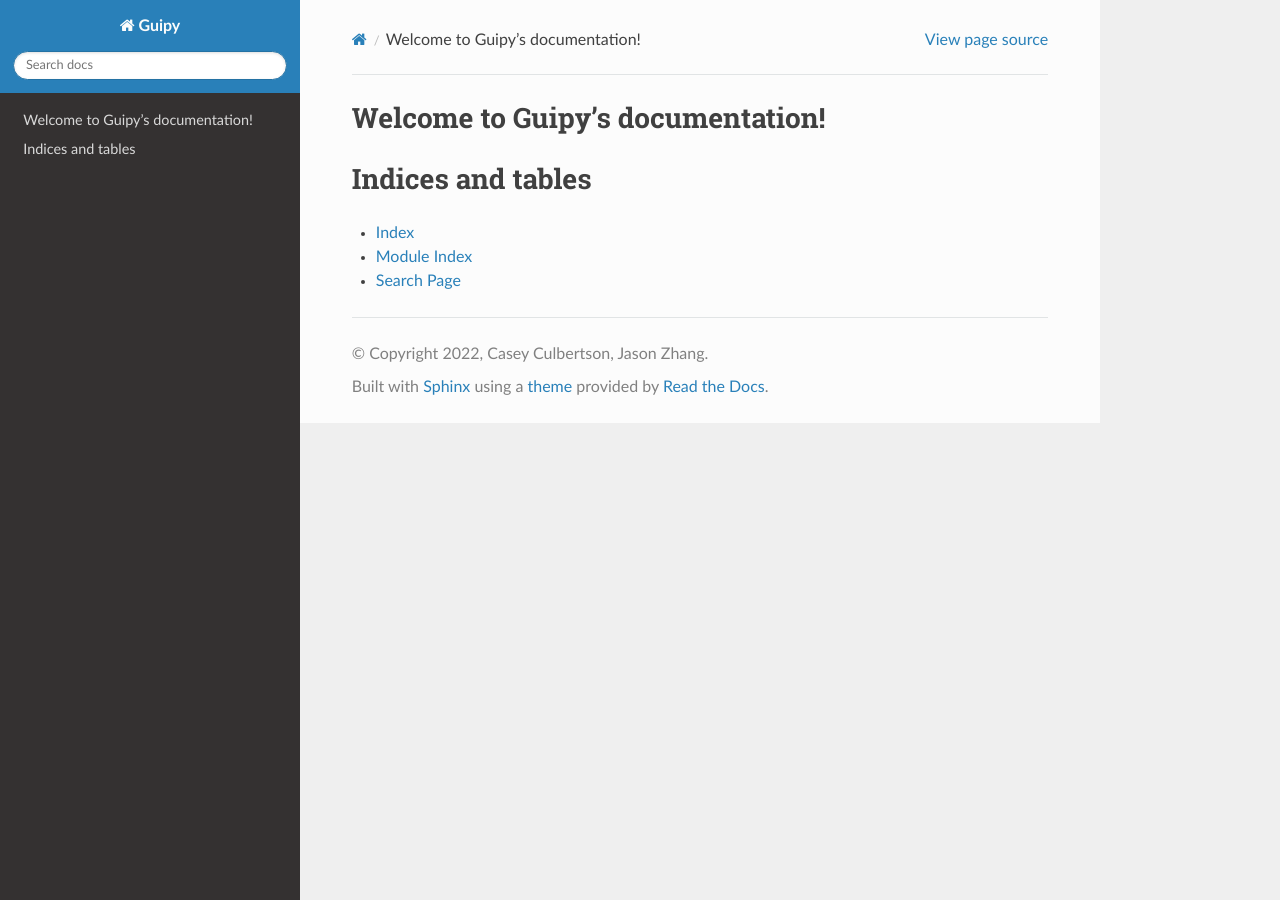
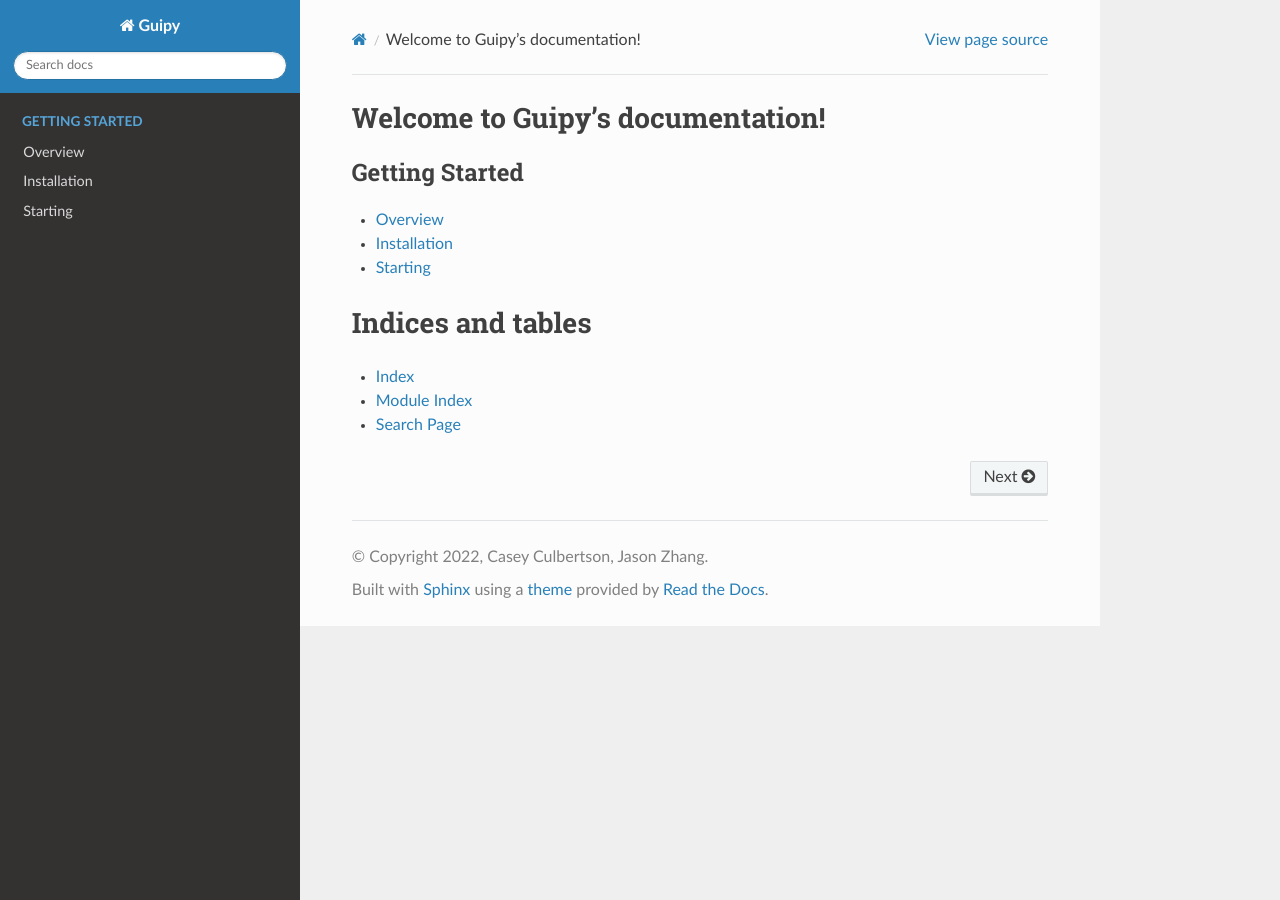
Before and after one commit to Zjjc123/guipy, a Sphinx documentation site: the page built from docs/index.rst, in a window 1280 px wide. Built offline with Sphinx 7.4.7 and the Read the Docs theme 2.0.0, drawn with Linux system fonts in a browser that asks for light colours.

Commit message:
Basic Pages

```diff
--- /dev/null
+++ b/docs/getting_started/installation.rst
@@ -0,0 +1,4 @@
+.. _installation:
+
+Installation
+============
--- /dev/null
+++ b/docs/getting_started/overview.rst
@@ -0,0 +1,4 @@
+.. _overview:
+
+Overview
+========
--- /dev/null
+++ b/docs/getting_started/starting.rst
@@ -0,0 +1,4 @@
+.. _starting:
+
+Starting
+========
--- a/docs/index.rst
+++ b/docs/index.rst
@@ -2,10 +2,12 @@ Welcome to Guipy's documentation!
 =================================
 
 .. toctree::
-   :maxdepth: 2
-   :caption: Contents:
+   :maxdepth: 1
+   :caption: Getting Started
 
-
+   getting_started/overview
+   getting_started/installation
+   getting_started/starting
 
 Indices and tables
 ==================
```
